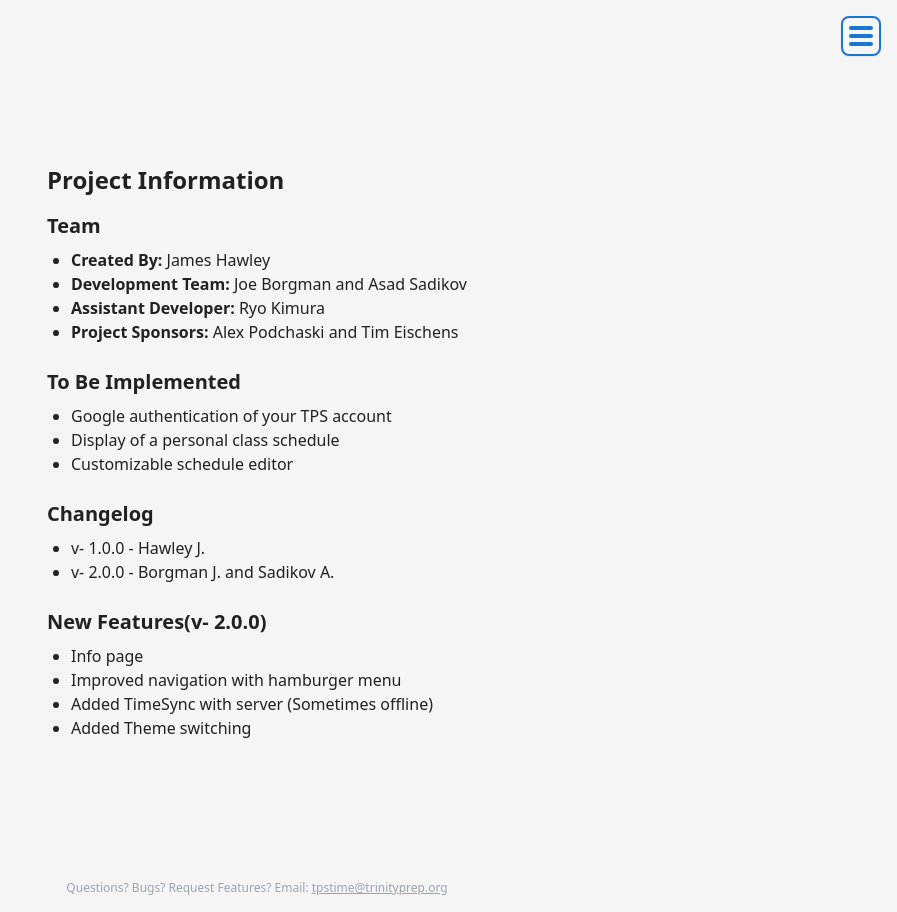
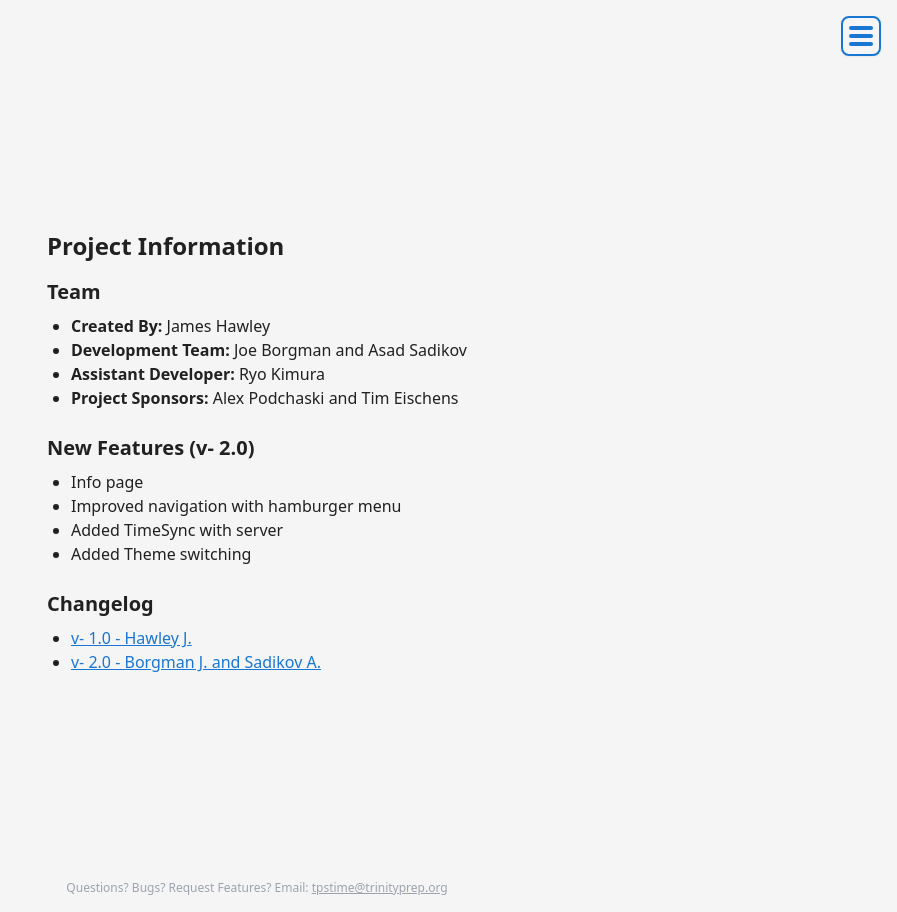
Before and after one commit to jameshawley29/tpstime, a React (Create React App) app: page /info in a window 1280 px wide. Shown: the whole page, without its empty margins (383-1280 px from the left). Built offline with nearby package versions, Linux system fonts and the light colour scheme.

Commit message:
Update info.tsx

```diff
--- a/src/pages/info.tsx
+++ b/src/pages/info.tsx
@@ -28,7 +28,9 @@ const BackButton: React.FC = () => {
   );
 };
 
-const Info: React.FC = () => (
+const Info: React.FC = () => {
+  const [showPopup, setShowPopup] = React.useState<null | '1.0' | '2.0'>(null);
+  return (
     <div className="min-h-screen flex items-center justify-center bg-background text-text">
       <div className="pt max-w-2xl w-full">
         <h1 className="text-2xl font-bold mb-4">Project Information</h1>
@@ -42,32 +44,66 @@ const Info: React.FC = () => (
           </ul>
         </section>
         <section className="mb-6">
-      <h2 className="text-xl font-semibold mb-2">To Be Implemented</h2>
+          <h2 className="text-xl font-semibold mb-2">New Features (v- 2.0)</h2>
           <ul className="list-disc ml-6">
-        <li>Google authentication of your TPS account</li>
-        <li>Display of a personal class schedule</li>
-        <li>Customizable schedule editor</li>
+            <li>Info page</li>
+            <li>Improved navigation with hamburger menu</li>
+            <li>Added TimeSync with server </li>
+            <li>Added Theme switching </li>
           </ul>
         </section>
         <section className="mb-6">
           <h2 className="text-xl font-semibold mb-2">Changelog</h2>
           <ul className="list-disc ml-6">
-        <li>v- 1.0.0 - Hawley J.</li>
-        <li>v- 2.0.0 - Borgman J. and Sadikov A.</li>
+            <li>
+              <button
+                className="underline text-primary hover:text-secondary focus:outline-none"
+                onClick={() => setShowPopup('1.0')}
+              >
+                v- 1.0 - Hawley J.
+              </button>
+            </li>
+            <li>
+              <button
+                className="underline text-primary hover:text-secondary focus:outline-none"
+                onClick={() => setShowPopup('2.0')}
+              >
+                v- 2.0 - Borgman J. and Sadikov A.
+              </button>
+            </li>
           </ul>
-    </section>
-    <section className="mb-6">
-      <h2 className="text-xl font-semibold mb-2">New Features(v- 2.0.0)</h2>
+          {showPopup === '1.0' && (
+            <div className="fixed inset-0 bg-black bg-opacity-40 flex items-center justify-center z-50">
+              <div className="bg-surface rounded-lg shadow-lg p-6 max-w-md w-full text-text relative">
+                <button className="absolute top-2 right-2 text-xl font-bold" onClick={() => setShowPopup(null)}>&times;</button>
+                <h3 className="text-xl font-bold mb-2">1.0 : 09/2023 - 05/2025</h3>
                 <ul className="list-disc ml-6">
-        <li>Info page</li>
-        <li>Improved navigation with hamburger menu</li>
-        <li>Added TimeSync with server (Sometimes offline)</li>
-        <li>Added Theme switching </li>
+                  <li>Entire code skeleton created</li>
+                  <li>Website under tpstime.com domain</li>
+                  <li>Server ran with third-party program</li>
+                  <li>Clock ticking based on user computer time</li>
                 </ul>
+              </div>
+            </div>
+          )}
+          {showPopup === '2.0' && (
+            <div className="fixed inset-0 bg-black bg-opacity-40 flex items-center justify-center z-50">
+              <div className="bg-surface rounded-lg shadow-lg p-6 max-w-md w-full text-text relative">
+                <button className="absolute top-2 right-2 text-xl font-bold" onClick={() => setShowPopup(null)}>&times;</button>
+                <h3 className="text-xl font-bold mb-2">2.0 : 08/2025 - </h3>
+                <ul className="list-disc ml-6">
+                  <li>Website ran with TPS server</li>
+                  <li>Hamburger icon with settings + info pages created</li>
+                  <li>Every users clock's synced with real time</li>
+                </ul>
+              </div>
+            </div>
+          )}
         </section>
       </div>
     </div>
   );
+};
 
 
 
```
Lines whose indentation alone changed are shown as unchanged.
